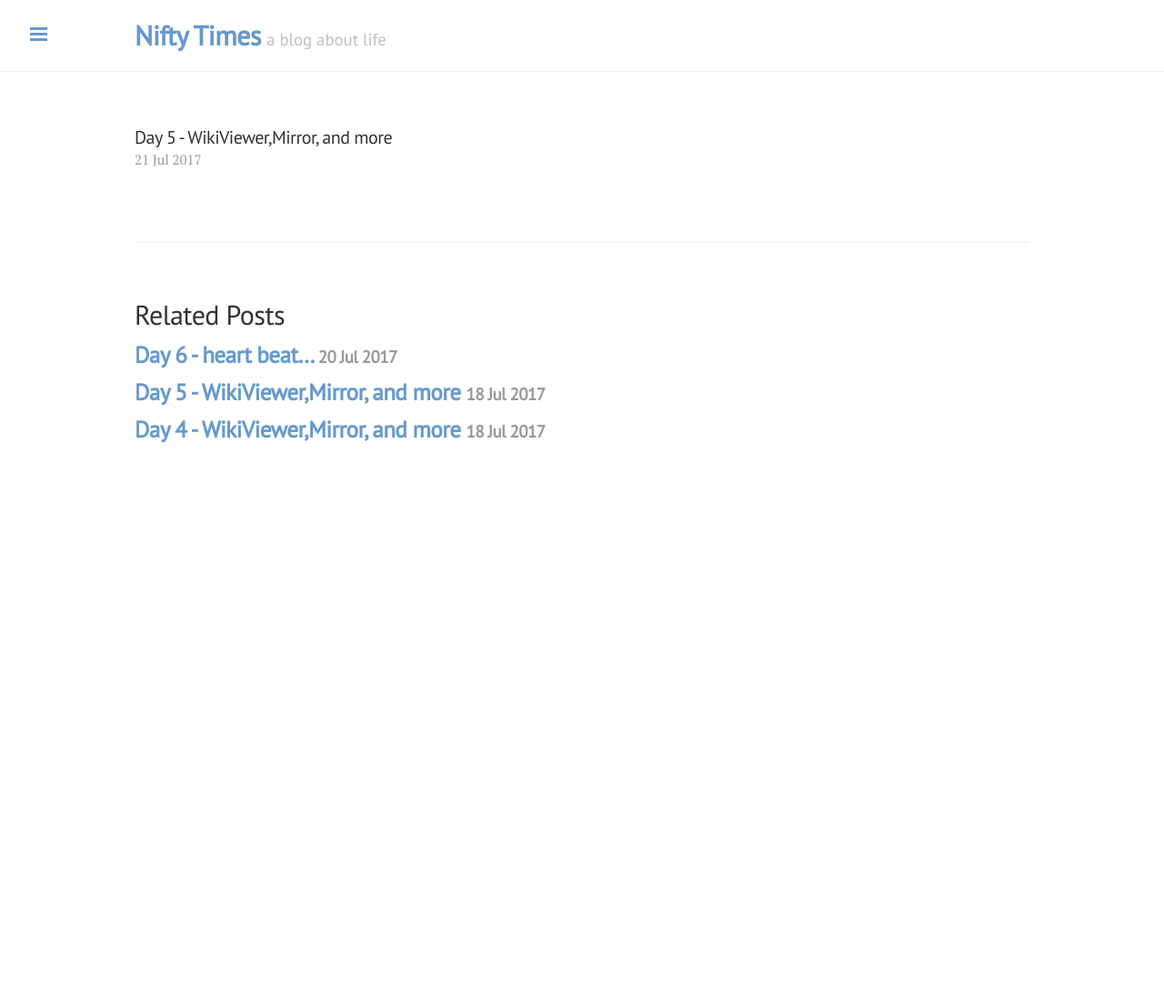
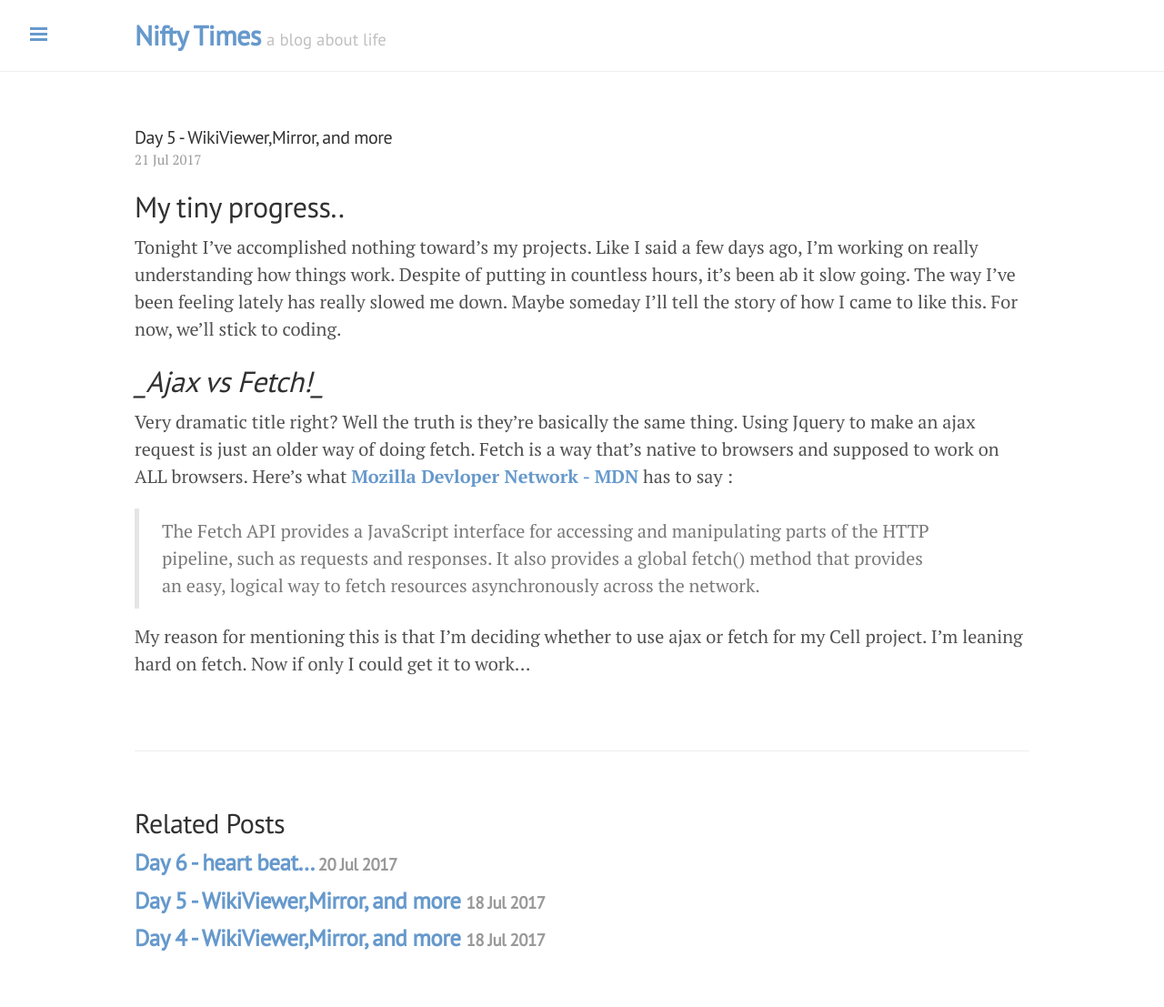
Before and after one commit to Terrib1e/old_blog, a Jekyll site: the page built from _posts/2017-07-21-Day6.md, in a window 1280 px wide. Shown: the whole page at 91% size. Built offline with Jekyll 4.4.1, drawn with Linux system fonts in a browser that asks for light colours; before the commit the page ends 900 px from its top, so only the background shows below that.

Commit message:
Added info on fetch/ajax

```diff
--- a/_posts/2017-07-21-Day6.md
+++ b/_posts/2017-07-21-Day6.md
@@ -4,3 +4,12 @@ title: "Day 5 - WikiViewer,Mirror, and more"
 date: 2017-07-21
 categories: blog-projects
 ---
+# My tiny progress..
+Tonight I've accomplished nothing toward's my projects. Like I said a few days ago, I'm working on really understanding how things work.  Despite of putting in countless hours, it's been ab it slow going. The way I've been feeling lately has really slowed me down. Maybe someday I'll tell the story of how I came to like this. For now, we'll stick to coding.
+
+# *_Ajax vs Fetch!_*
+
+Very dramatic title right? Well the truth is they're basically the same thing. Using Jquery to make an ajax request is just an older way of doing fetch. Fetch is a way that's native to browsers and supposed to work on ALL browsers. Here's what [Mozilla Devloper Network - MDN](https://developer.mozilla.org/en-US/docs/Web/API/Fetch_API/Using_Fetch) has to say :
+>The Fetch API provides a JavaScript interface for accessing and manipulating parts of the HTTP pipeline, such as requests and responses. It also provides a global fetch() method that provides an easy, logical way to fetch resources asynchronously across the network.
+
+My reason for mentioning this is that I'm deciding whether to use ajax or fetch for my Cell project. I'm leaning hard on fetch. Now if only I could get it to work...
```
Also changed, not shown: _posts/2017-07-14-Day1.md (+1 -1 lines).
